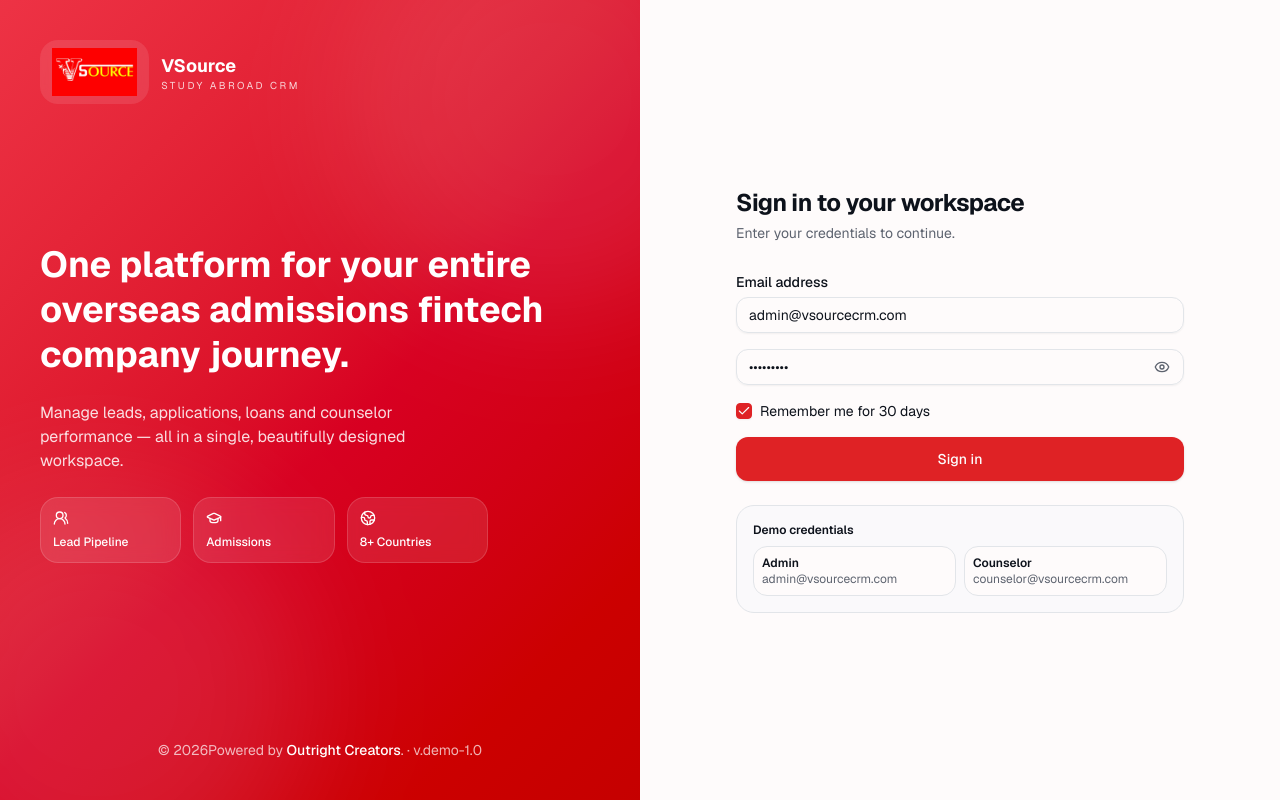
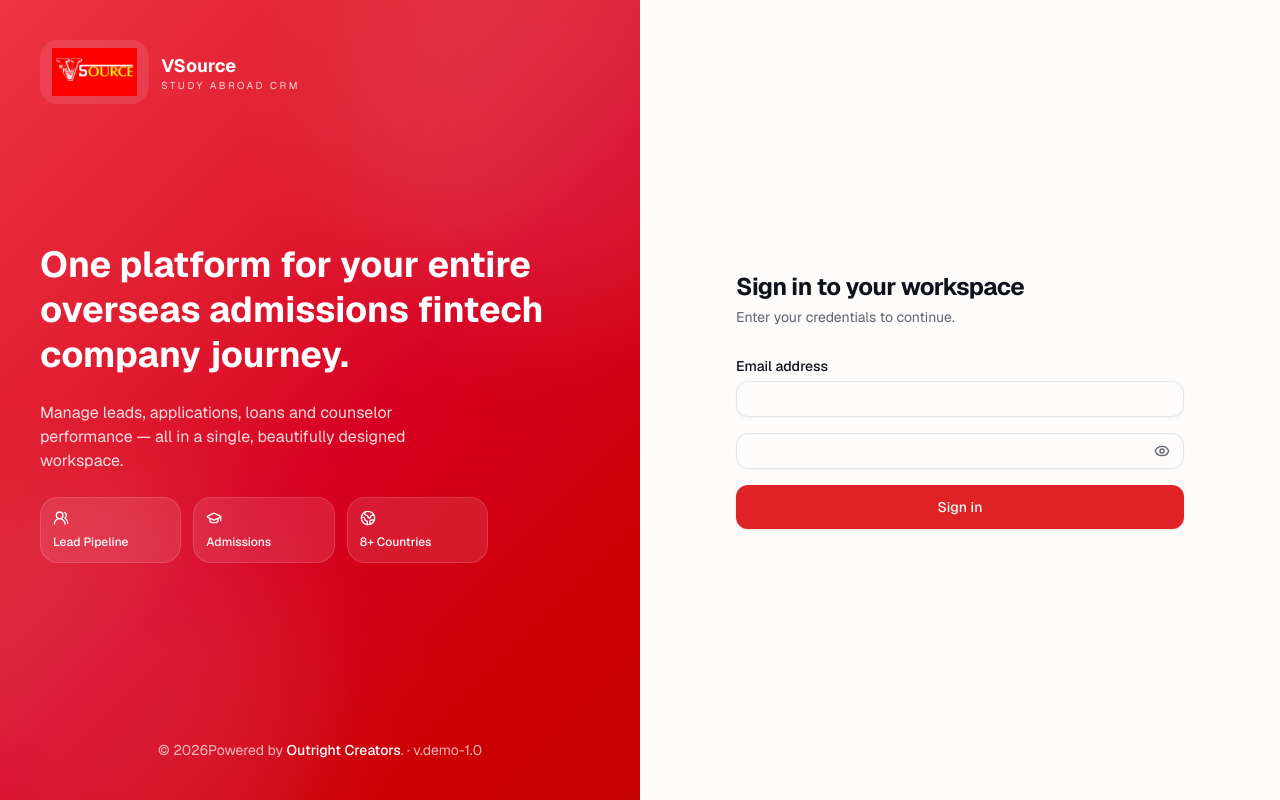
Before and after one commit to rathin182/-vsource, a Next.js app: page /login in a window 1280 px wide. Built offline with nearby package versions, Linux system fonts and the light colour scheme; no server answers.

Commit message:
changes in login

```diff
--- a/slids/modules/auth/login.tsx
+++ b/slids/modules/auth/login.tsx
@@ -15,8 +15,8 @@ import Image from "next/image";
 function LoginPage() {
   const { login, isAuthenticated } = useAuth();
   const router = useRouter();
-  const [email, setEmail] = useState("admin@vsourcecrm.com");
-  const [password, setPassword] = useState("Admin@123");
+  const [email, setEmail] = useState("");
+  const [password, setPassword] = useState("");
   const [show, setShow] = useState(false);
   const [remember, setRemember] = useState(true);
   const [loading, setLoading] = useState(false);
@@ -238,7 +238,7 @@ const onSubmit = async (
                 </button>
               </div>
             </div>
-            <div className="flex items-center gap-2">
+            {/* <div className="flex items-center gap-2">
               <Checkbox
                 id="remember"
                 checked={remember}
@@ -247,20 +247,20 @@ const onSubmit = async (
               <Label htmlFor="remember" className="text-sm font-normal cursor-pointer">
                 Remember me for 30 days
               </Label>
-            </div>
+            </div> */}
             <Button type="submit" className="w-full h-11" disabled={loading}>
               {loading ? <Loader2 className="size-4 animate-spin" /> : "Sign in"}
             </Button>
           </form>
 
-          <div className="mt-6 rounded-xl border border-border bg-secondary/40 p-4 text-xs space-y-2">
+          {/* <div className="mt-6 rounded-xl border border-border bg-secondary/40 p-4 text-xs space-y-2">
             <div className="font-semibold">Demo credentials</div>
             <div className="grid grid-cols-2 gap-2">
               <button
                 type="button"
                 onClick={() => {
-                  setEmail("admin@vsourcecrm.com");
-                  setPassword("Admin@123");
+                  setEmail("");
+                  setPassword("");
                 }}
                 className="rounded-lg border border-border bg-background p-2 text-left hover:border-primary transition-colors"
               >
@@ -279,7 +279,7 @@ const onSubmit = async (
                 <div className="text-muted-foreground">counselor@vsourcecrm.com</div>
               </button>
             </div>
-          </div>
+          </div> */}
         </motion.div>
       </div>
     </div>
```
